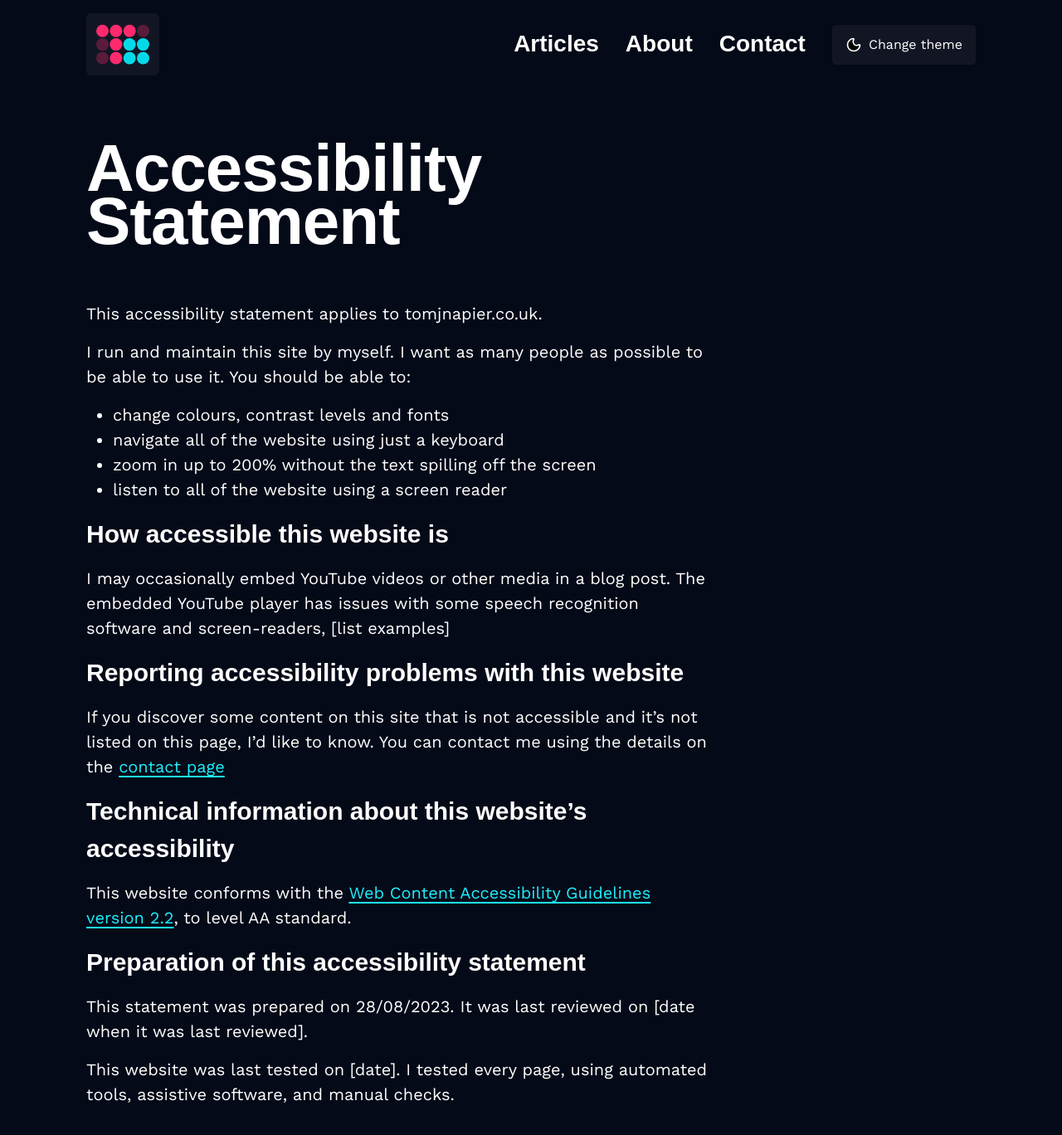
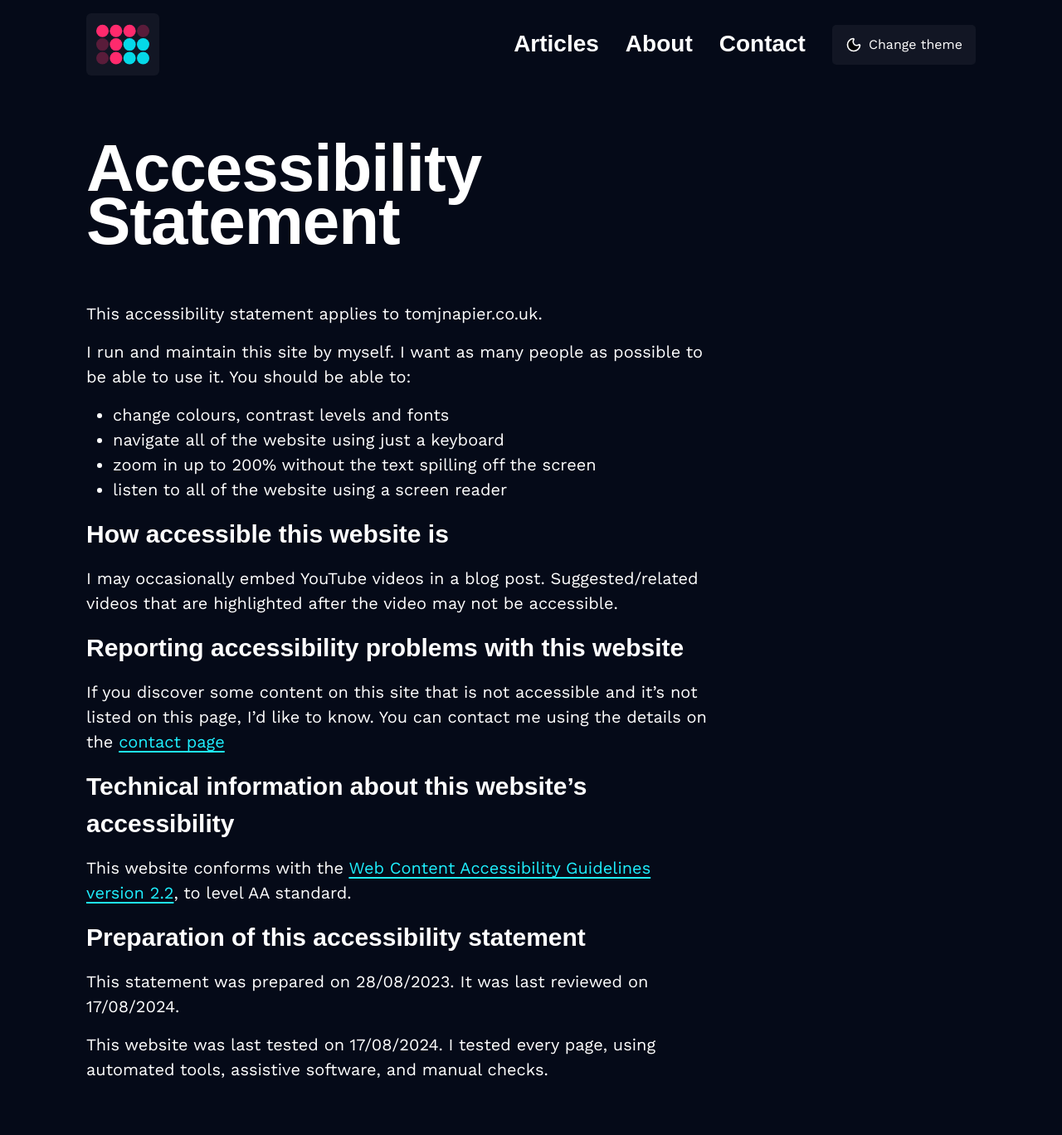
Before and after one commit to tomjnapier/tomjnapier.github.io, a Jekyll site: the page built from _pages/accessibility-statement.markdown, in a window 1280 px wide and 1400 px high. Shown: the top 1368 px of the window at 83% size. Built offline with Jekyll 4.4.1, drawn with Linux system fonts in a browser that asks for light colours; some web fonts are replaced.

Commit message:
- Update accessibility statement

```diff
--- a/_pages/accessibility-statement.markdown
+++ b/_pages/accessibility-statement.markdown
@@ -17,7 +17,7 @@ I run and maintain this site by myself. I want as many people as possible to be
 
 ## How accessible this website is
 
-I may occasionally embed YouTube videos or other media in a blog post. The embedded YouTube player has issues with some speech recognition software and screen-readers, [list examples]
+I may occasionally embed YouTube videos in a blog post. Suggested/related videos that are highlighted after the video may not be accessible.
 
 ## Reporting accessibility problems with this website
 
@@ -29,6 +29,6 @@ This website conforms with the [Web Content Accessibility Guidelines version 2.2
 
 ## Preparation of this accessibility statement
 
-This statement was prepared on 28/08/2023. It was last reviewed on [date when it was last reviewed].
+This statement was prepared on 28/08/2023. It was last reviewed on 17/08/2024.
 
-This website was last tested on [date]. I tested every page, using automated tools, assistive software, and manual checks.
+This website was last tested on 17/08/2024. I tested every page, using automated tools, assistive software, and manual checks.
```
